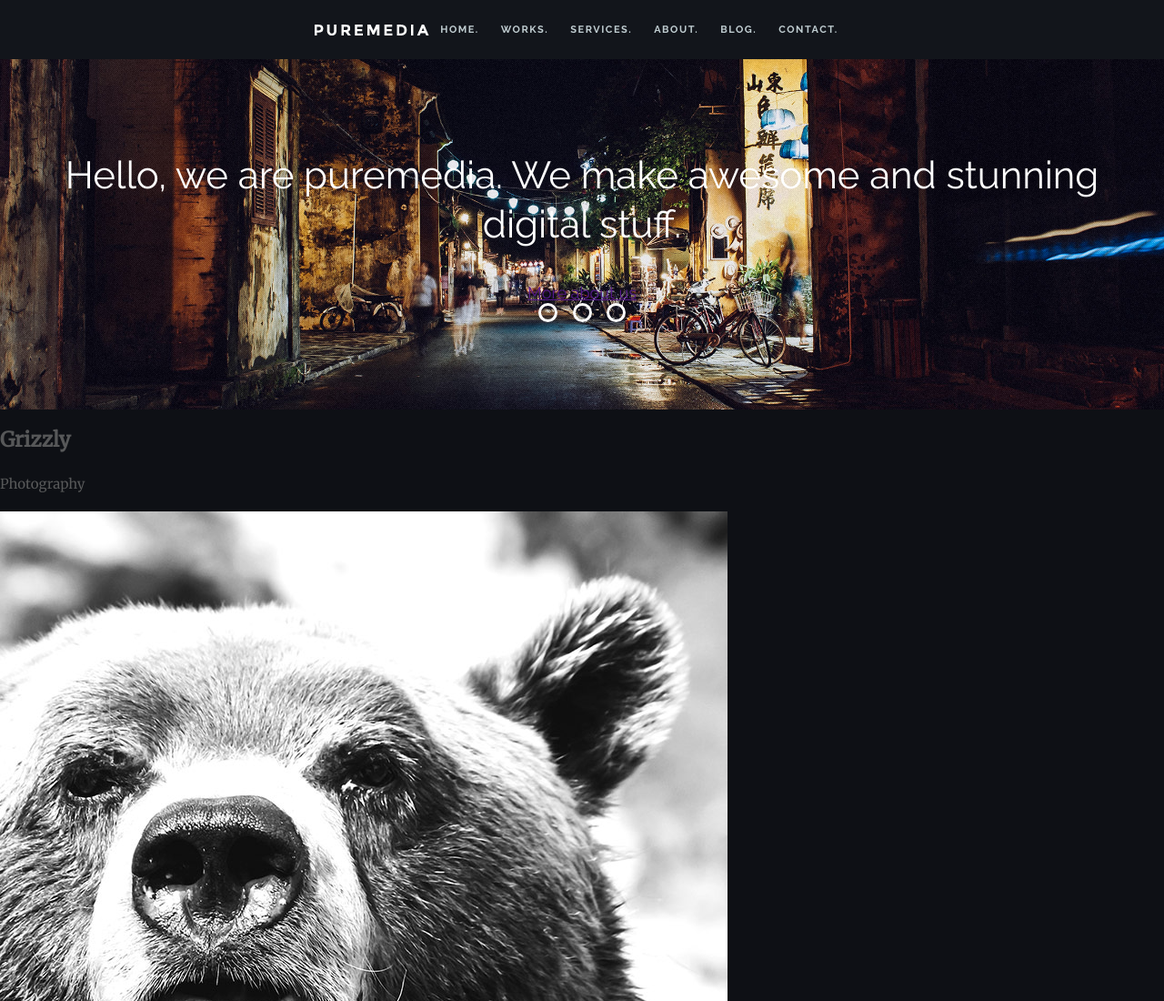
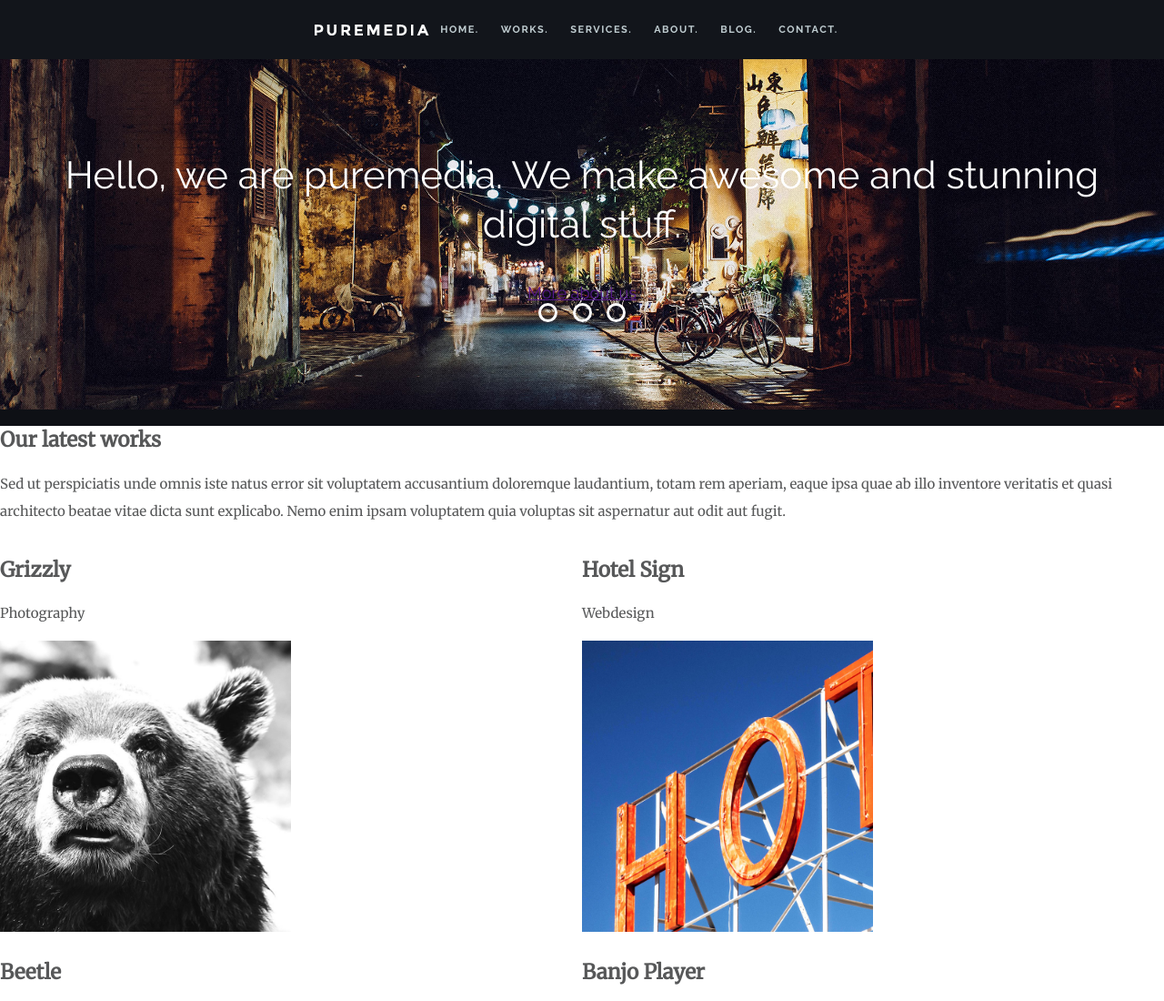
Before and after one commit to jairovg/puremedia-vpc, a website built with webpack: page src/index.html in a window 1280 px wide. Shown: the top 1100 px of the page at 91% size. Built offline with nearby package versions, Linux system fonts and the light colour scheme.

Commit message:
Lastest works

```diff
--- a/src/index.html
+++ b/src/index.html
@@ -39,9 +39,13 @@
       <a href="" class="hero-option"></a>
     </div>
   </section>
-  <section class="l-latest-works works">
-    <h1 class="heading"></h1>
-    <p class="description"></p>
+  <section class="l-latest-works">
+    <h1 class="heading">Our latest works</h1>
+    <p class="description">Sed ut perspiciatis unde omnis iste natus error sit voluptatem accusantium
+      doloremque laudantium, totam rem aperiam, eaque ipsa quae ab illo inventore veritatis et quasi
+      architecto beatae vitae dicta sunt explicabo. Nemo enim ipsam voluptatem quia voluptas sit aspernatur
+      aut odit aut fugit.
+    </p>
     <section class="latest-works">
       <div class="work">
         <h2 class="work-title">Grizzly</h2>
--- a/src/styles/components/lastest-works.scss
+++ b/src/styles/components/lastest-works.scss
@@ -1,3 +1,13 @@
-.works {
-    display: flex;
+.latest-works {
+  width: 100%;
+  display: flex;
+  flex-wrap: wrap;
 }
+
+.work {
+  width: 50%;
+}
+
+.work-img {
+  width: 50%;
+}
--- a/src/styles/layout-rules.scss
+++ b/src/styles/layout-rules.scss
@@ -9,3 +9,7 @@
   width: 100%;
   height: $offset-65;
 }
+
+.l-latest-works {
+  background-color: white;
+}
```
